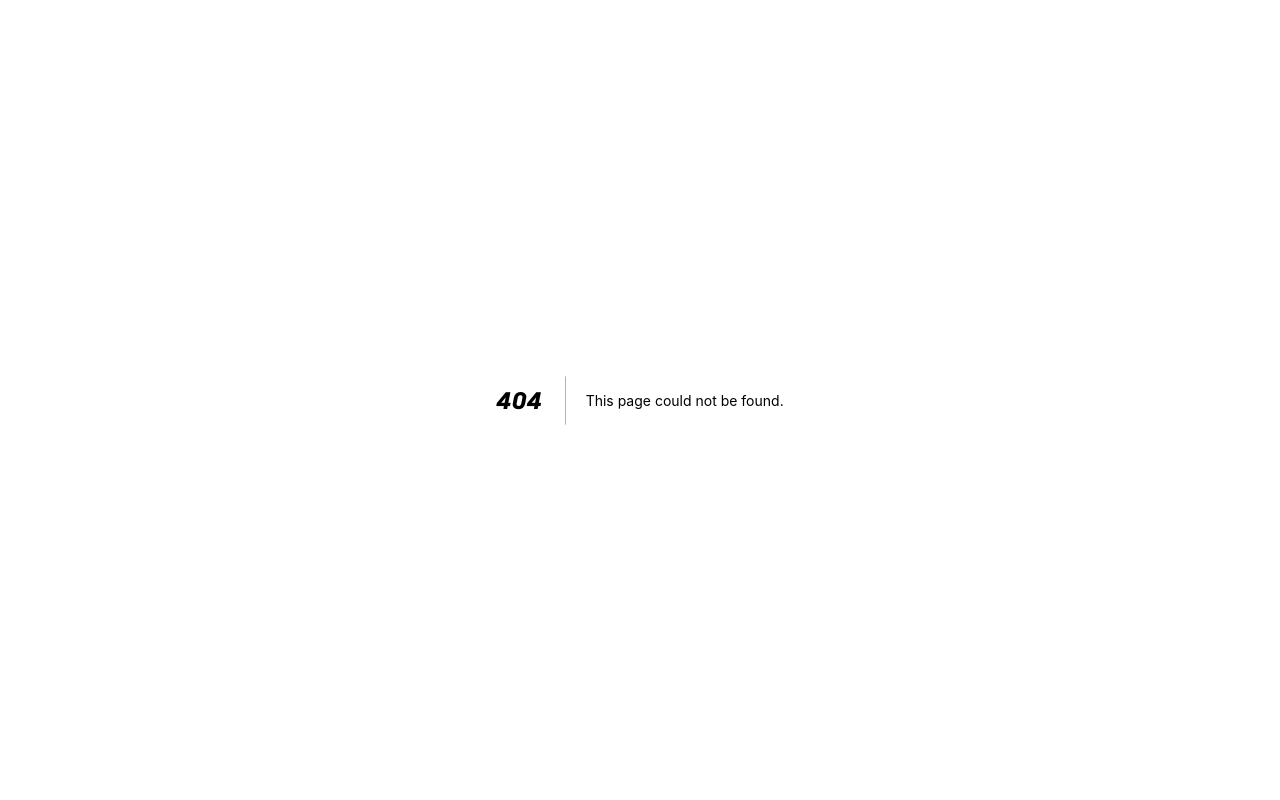
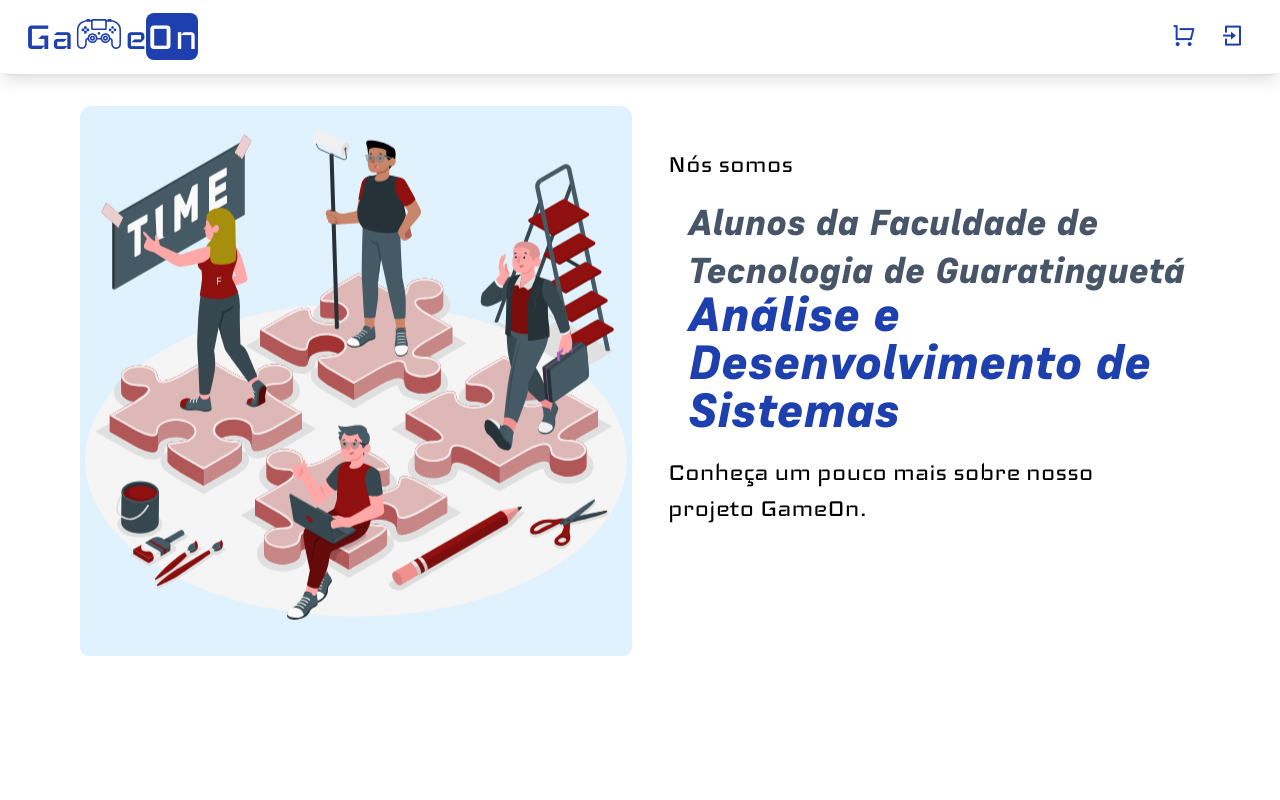
Before and after one commit to paixaoariellll/e-commerce-next-js-fullstack, a Next.js app: page /about in a window 1280 px wide. Before the commit this address had no page. Shown: the top 800 px of the page. Built offline with nearby package versions, Linux system fonts and the light colour scheme; no server answers; what @badrap/bar-of-progress would draw is missing.

Commit message:
about us

```diff
--- /dev/null
+++ b/pages/about.js
@@ -0,0 +1,37 @@
+import Image from 'next/image'
+import React from 'react'
+import Layout from '../components/Layout'
+import TeamSvg from '../public/img/Team.svg'
+
+export default function AboutScreen() {
+    return (
+        <Layout>
+            <section className="grid mb-14 grid-cols-1 md:grid-cols-1 bg_img lg:grid-cols-2 sm:grid-cols-1 gap-4">
+                <div className="col-span-1 text-center">
+                    <Image
+                        src={TeamSvg}
+                        className="w-full card !shadow-none vertical_img !bg-sky-100"
+                        alt="Sample image"
+                        layout="responsive"
+                        width={350}
+                        height={350}
+                    />
+                </div>
+                <div className="col-span-1 flex flex-col justify-between">
+                    <div className="my-10">
+                        <div className='mb-5'>
+                            <span className='text-3xl p-5'>Nós somos</span>
+                        </div>
+                        <h1 className="text-4xl lg:ml-10 lg:text-left md:text-center sm:text-center text-center  text-slate-600">
+                            Alunos da Faculdade de Tecnologia de Guaratinguetá
+                            <span className="text-blue-800 text-5xl"> Análise e Desenvolvimento de Sistemas</span>
+                        </h1>
+                        <div className="text-3xl p-5">
+                            Conheça um pouco mais sobre nosso projeto GameOn.
+                        </div>
+                    </div>
+                </div>
+            </section>
+        </Layout>
+    )
+}
--- a/styles/globals.css
+++ b/styles/globals.css
@@ -179,6 +179,24 @@ button:hover,
   @apply bg-blue-800;
 }
 
+.vertical_img {
+  animation: updown 3s linear infinite;
+}
+
+@keyframes updown {
+  0% {
+    transform: translateY(-5px);
+  }
+
+  50% {
+    transform: translateY(5px);
+  }
+
+  100% {
+    transform: translateY(-5px);
+  }
+}
+
 ::-webkit-scrollbar-thumb {
   @apply bg-blue-800;
   border-radius: 30px;
```
Also changed, not shown: public/img/Team.svg (added), 1 other file (tests, documents, lock files or other folders).
